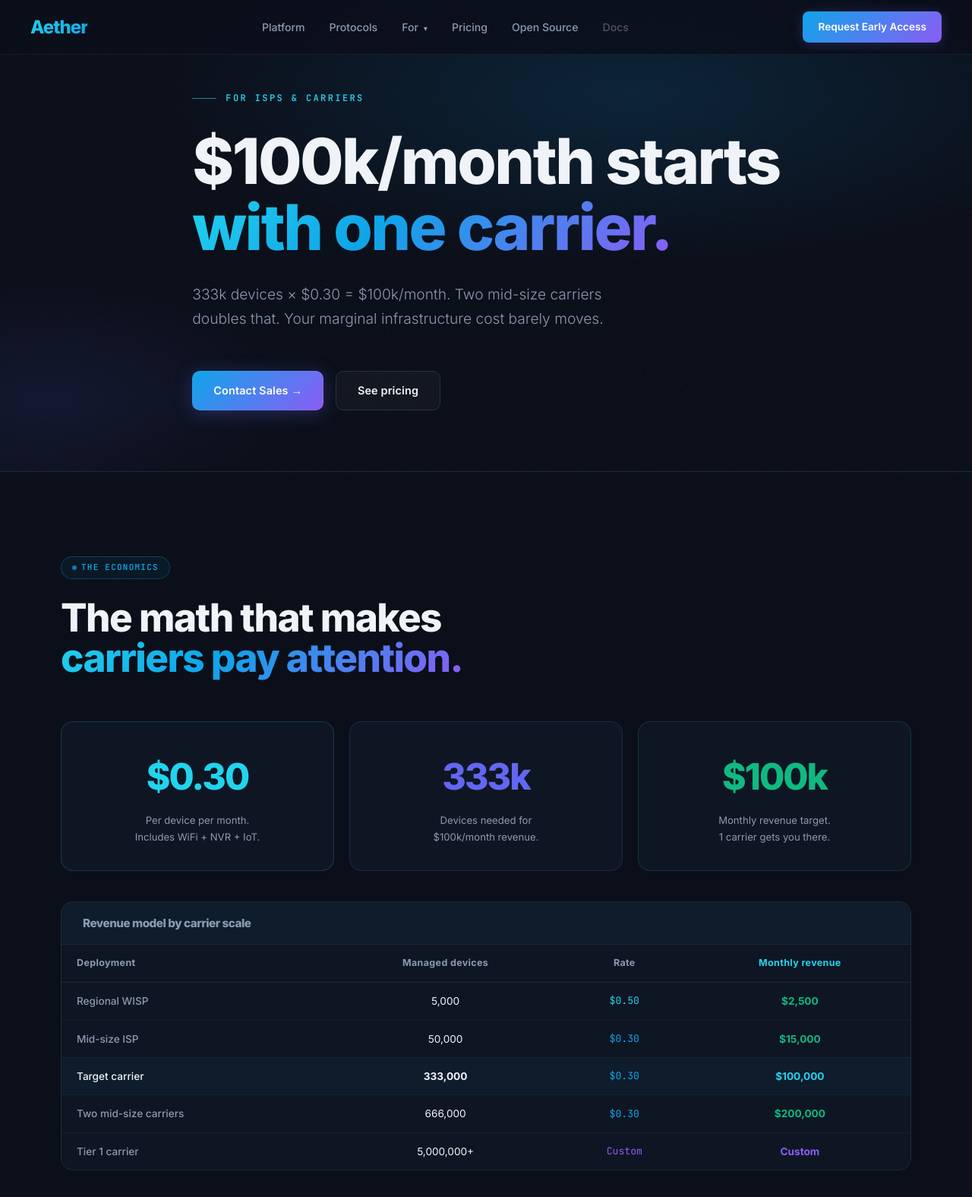
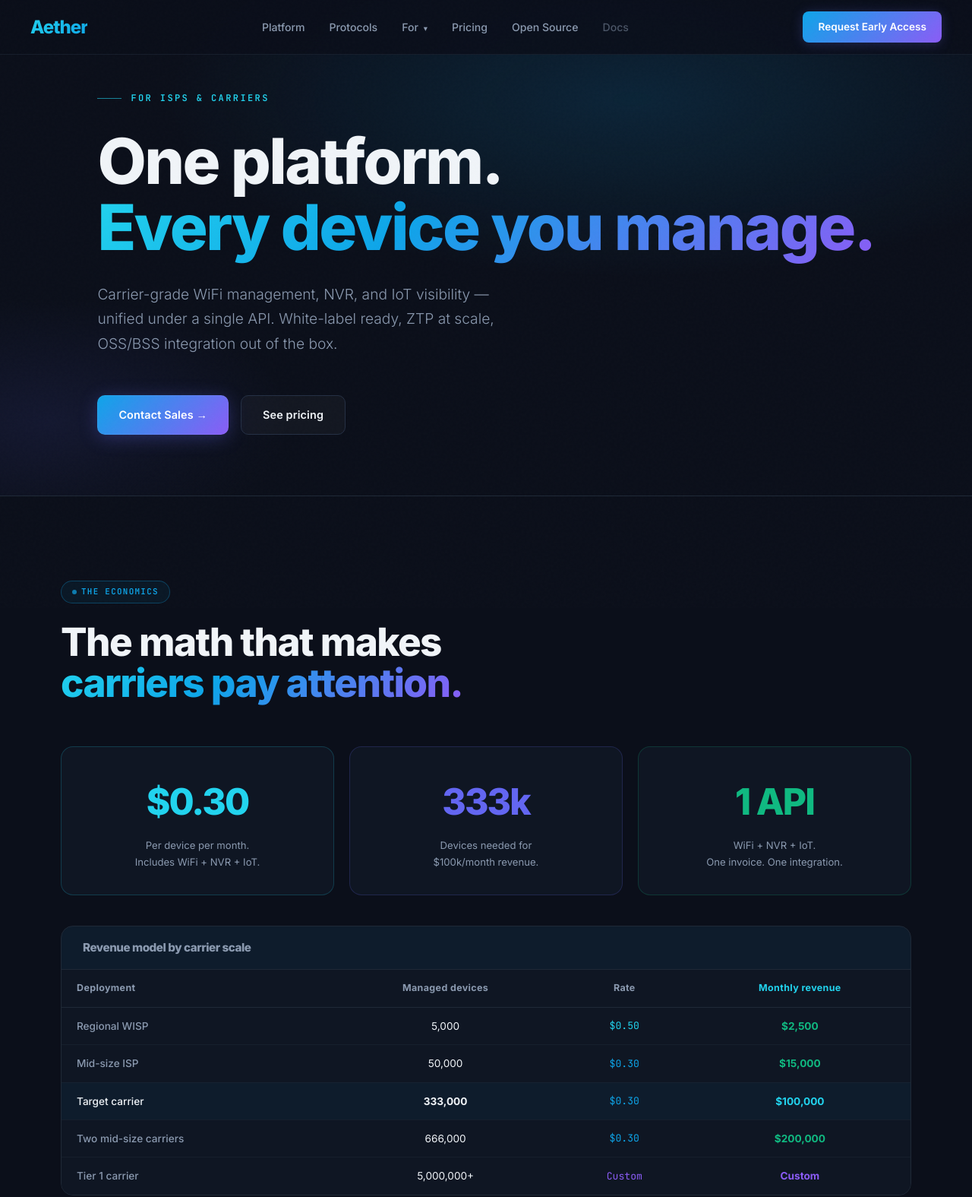
Before and after one commit to optim-enterprises-bv/aether-marketing, an Astro site: page /for/operators in a window 1280 px wide. Shown: the top 1575 px of the page at 76% size. Built offline with nearby package versions, Linux system fonts and the light colour scheme; Astro itself is replaced by a stand-in of ours.

Commit message:
Operators page: remove revenue target copy, lead with platform value prop

```diff
--- a/src/pages/for/operators.astro
+++ b/src/pages/for/operators.astro
@@ -2,18 +2,18 @@
 import Layout from '../../layouts/Layout.astro';
 ---
 
-<Layout title="Aether for Operators — Carrier-grade wireless at $0.30/device" description="One carrier. 333k devices. $100k/month. Carrier-grade WiFi + NVR + IoT platform with white-label, ZTP, and TMF Open API integration.">
+<Layout title="Aether for Operators — Carrier-grade wireless management" description="Carrier-grade WiFi + NVR + IoT platform for ISPs and carriers. White-label, ZTP at scale, TMF Open API integration, and $0.30/device/month pricing.">
 
 <section class="hero" style="min-height:60vh; padding-top:120px; padding-bottom:80px;">
   <div class="hero-bg" style="background: radial-gradient(ellipse 80% 60% at 65% 20%, rgba(14,165,233,0.14) 0%, transparent 60%), radial-gradient(ellipse 50% 50% at 5% 85%, rgba(99,102,241,0.1) 0%, transparent 50%);"></div>
   <div class="page hero-content">
     <div class="hero-eyebrow">For ISPs &amp; Carriers</div>
     <h1>
-      $100k/month starts<br>
-      <span class="gradient-text">with one carrier.</span>
+      One platform.<br>
+      <span class="gradient-text">Every device you manage.</span>
     </h1>
     <p class="hero-sub">
-      333k devices × $0.30 = $100k/month. Two mid-size carriers doubles that. Your marginal infrastructure cost barely moves.
+      Carrier-grade WiFi management, NVR, and IoT visibility — unified under a single API. White-label ready, ZTP at scale, OSS/BSS integration out of the box.
     </p>
     <div class="hero-cta">
       <a href="/early-access" class="btn btn-primary">Contact Sales →</a>
@@ -38,8 +38,8 @@
         <div style="font-size:0.82rem; color:var(--text-secondary);">Devices needed for<br>$100k/month revenue.</div>
       </div>
       <div class="card" style="text-align:center; border-color:rgba(16,185,129,0.2);">
-        <div style="font-family:var(--font-display); font-size:3rem; font-weight:800; color:var(--aether-emerald); letter-spacing:-0.04em; margin-bottom:8px;">$100k</div>
-        <div style="font-size:0.82rem; color:var(--text-secondary);">Monthly revenue target.<br>1 carrier gets you there.</div>
+        <div style="font-family:var(--font-display); font-size:3rem; font-weight:800; color:var(--aether-emerald); letter-spacing:-0.04em; margin-bottom:8px;">1 API</div>
+        <div style="font-size:0.82rem; color:var(--text-secondary);">WiFi + NVR + IoT.<br>One invoice. One integration.</div>
       </div>
     </div>
 
```
